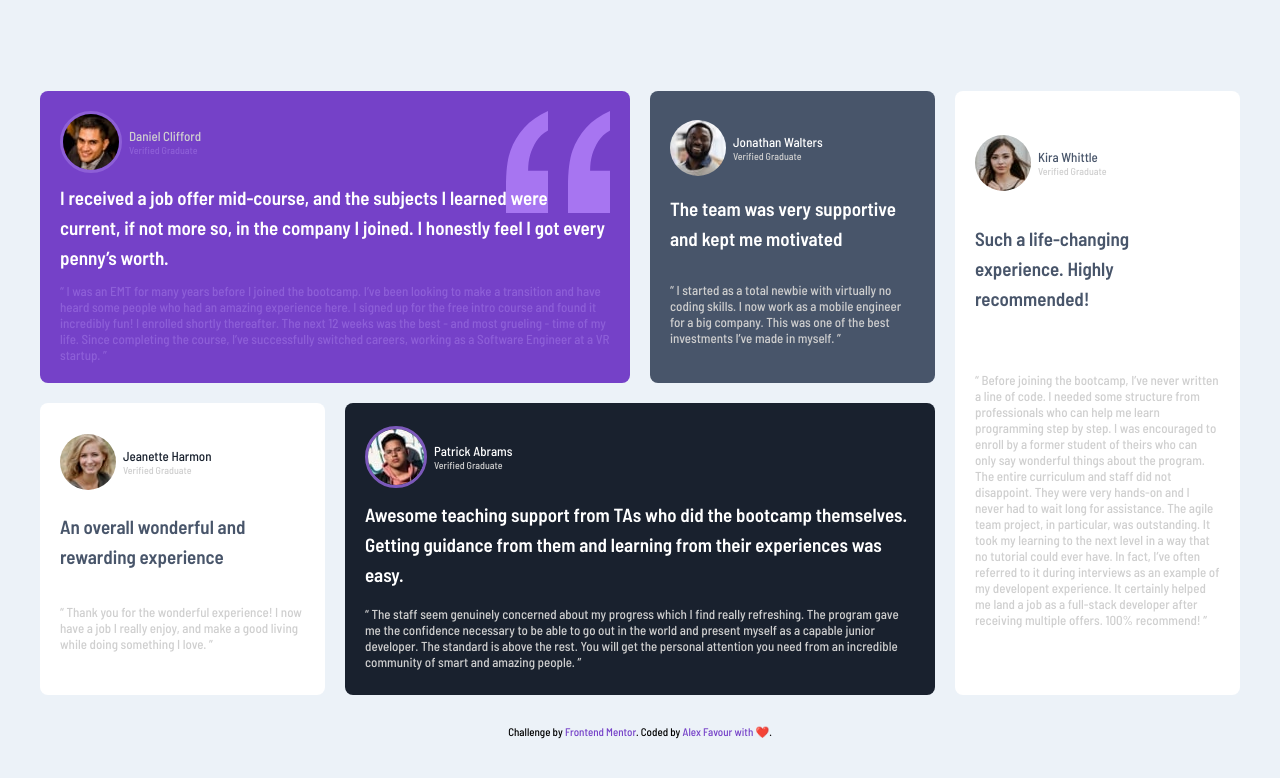
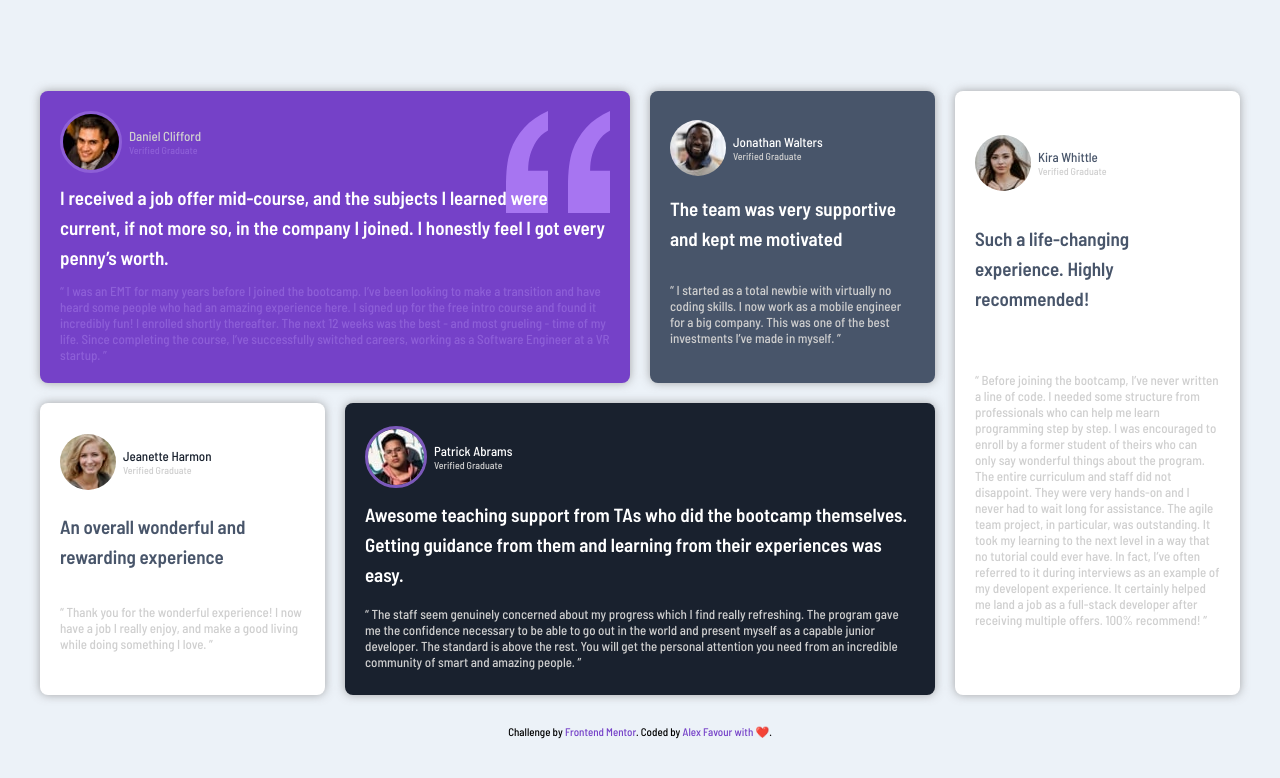
Before and after one commit to Codeindeed/testimonials-grid, a plain HTML site: page index.html in a window 1280 px wide. Drawn offline with Linux system fonts and the light colour scheme.

Commit message:
Box-shadow

```diff
--- a/style.css
+++ b/style.css
@@ -59,6 +59,7 @@ body {
 }
 .container > * {
   border-radius: 0.8rem;
+  box-shadow: 0rem 0rem 10px rgba(128, 125, 125, 0.67);
 }
 .card__1 {
   grid-row: 1/2;
```
